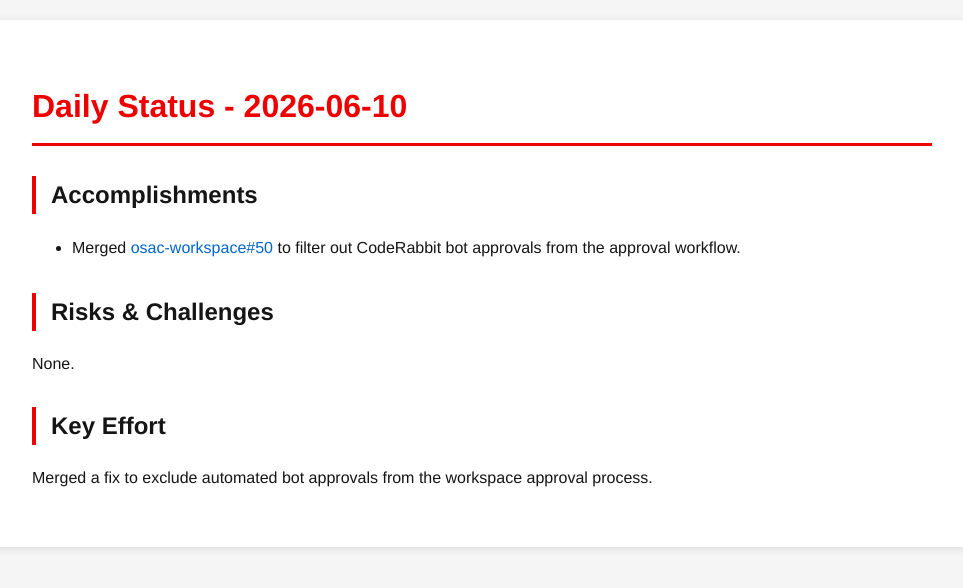
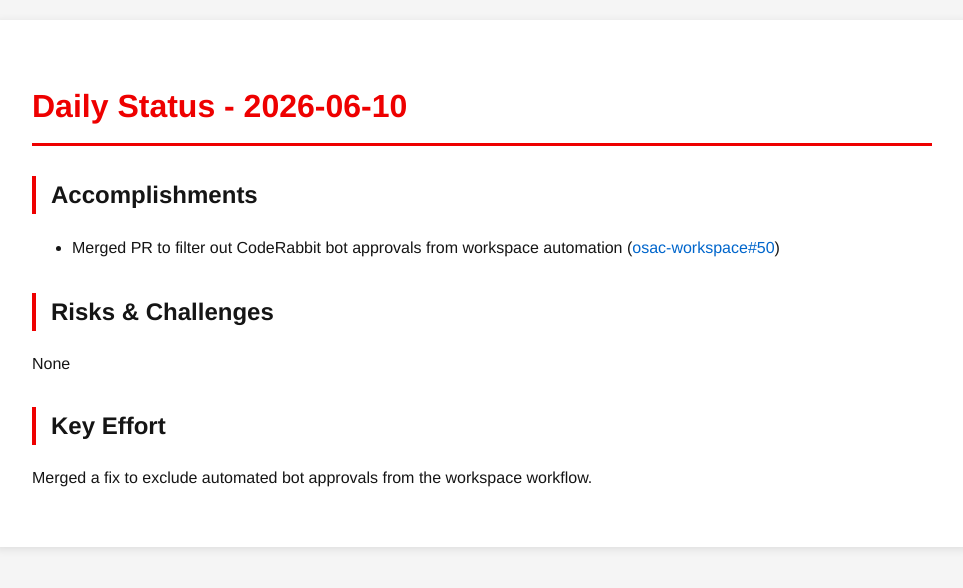
Before and after one commit to tzvatot/daily-status, a Jekyll site: the page built from 2026-06-10.md, in a window 1280 px wide. Shown: the top 588 px of the page, without its empty margins (158-1121 px from the left). Built offline with Jekyll 4.4.1, drawn with Linux system fonts in a browser that asks for light colours.

Commit message:
Daily status update - 2026-06-10

```diff
--- a/2026-06-10.md
+++ b/2026-06-10.md
@@ -7,10 +7,10 @@
 # Daily Status - 2026-06-10
 
 ## Accomplishments
-- Merged [osac-workspace#50](https://github.com/osac-project/osac-workspace/pull/50) to filter out CodeRabbit bot approvals from the approval workflow.
+- Merged PR to filter out CodeRabbit bot approvals from workspace automation ([osac-workspace#50](https://github.com/osac-project/osac-workspace/pull/50))
 
 ## Risks & Challenges
-None.
+None
 
 ## Key Effort
-Merged a fix to exclude automated bot approvals from the workspace approval process.
+Merged a fix to exclude automated bot approvals from the workspace workflow.
```
